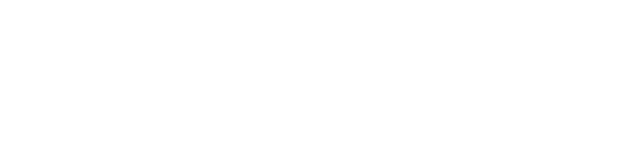
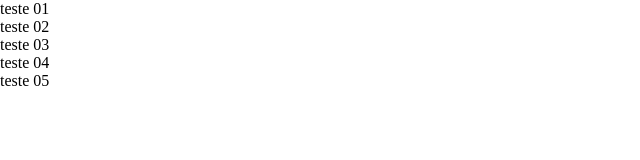
Before and after one commit to RodrigoAquino88/website-responsive, a plain HTML site: page index.html in a window 1280 px wide. Shown: the whole page, without its empty margins (0-640 px from the left). Drawn offline with Linux system fonts and the light colour scheme.

Commit message:
nova atualizacao3

```diff
--- a/index.html
+++ b/index.html
@@ -9,6 +9,14 @@
 </head>
 <body>
     <div class="container">
+        <ul>
+            <li>teste 01</li>
+            <li>teste 02</li>
+            <li>teste 03</li>
+            <li>teste 04</li>
+            <li>teste 05</li>
+
+        </ul>
 
     </div>
 
```
Also changed, not shown: 1 other file.
